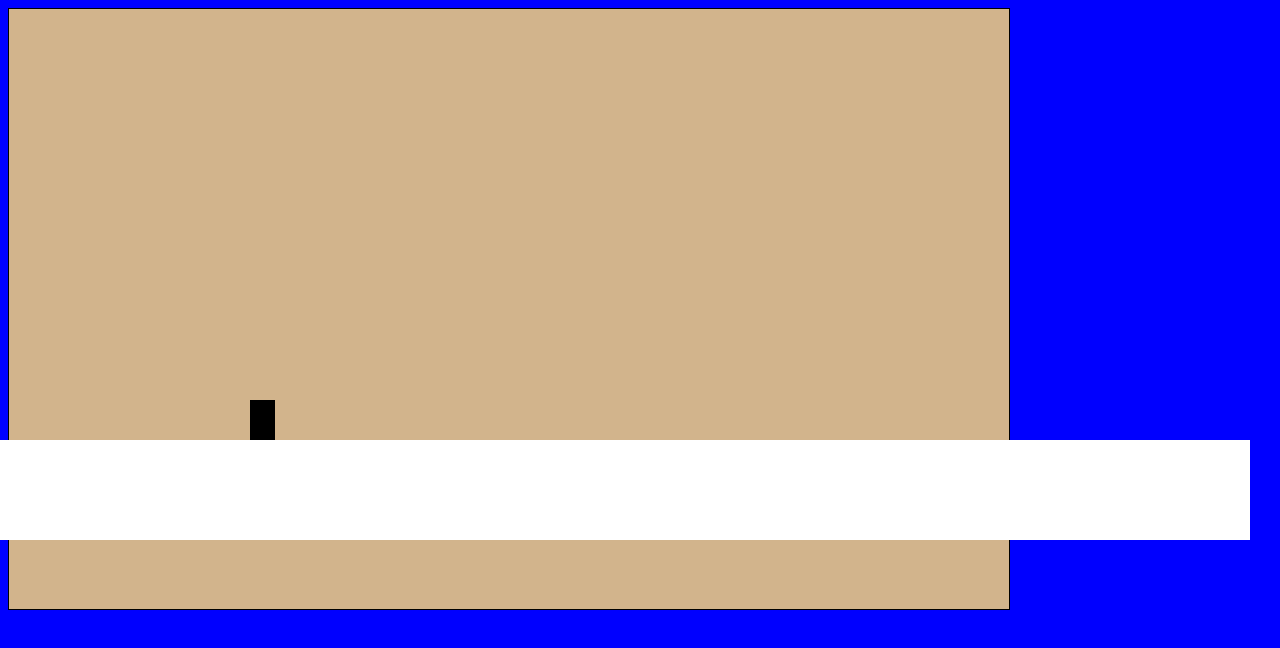
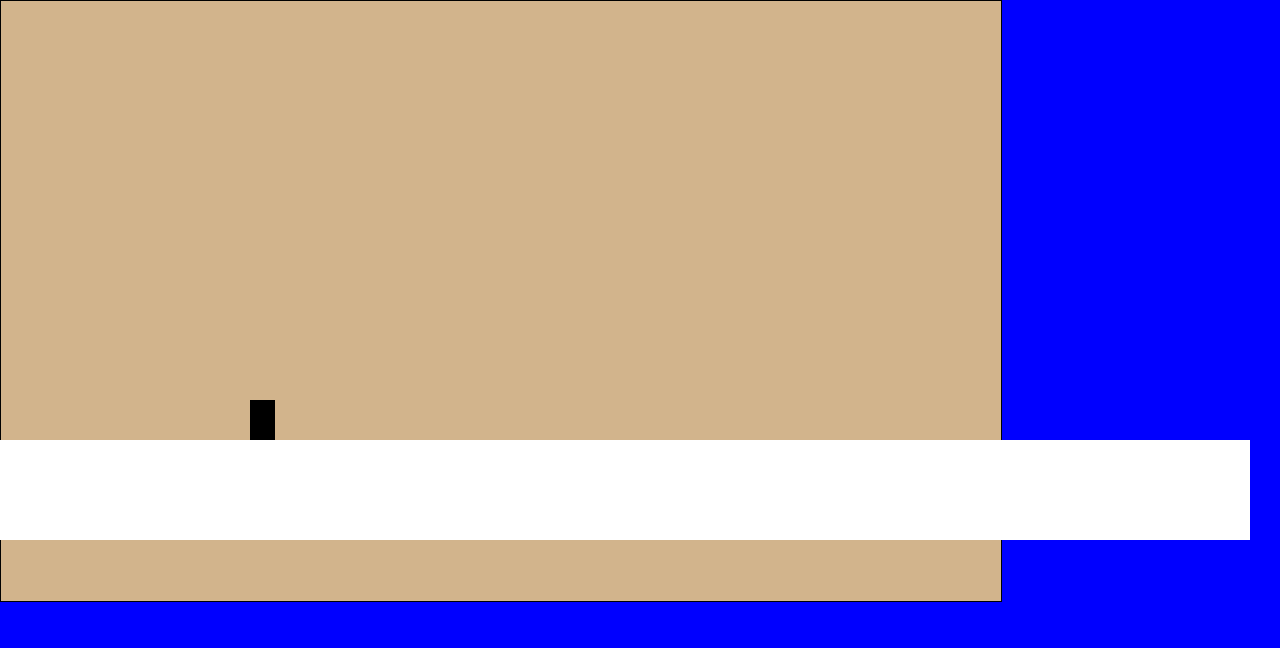
Before and after one commit to yoy333/game, a plain HTML site: page index.html in a window 1280 px wide. Drawn offline with Linux system fonts and the light colour scheme.

Commit message:
Update style.css

```diff
--- a/style.css
+++ b/style.css
@@ -1,8 +1,15 @@
 body {
 	background-color: blue;
+	height: 600px;
+	width: 1000px;
+	overflow: hidden;
+	margin:0px;
+	display:inline-block;
 }
 
 #screen {
+	overflow:hidden;
+	display:inline-block;
 	height: 600px;
 	width: 1000px;
 	background-color: #D2B48C;
```
